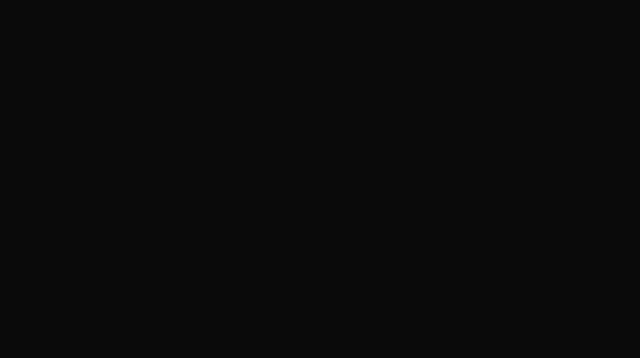
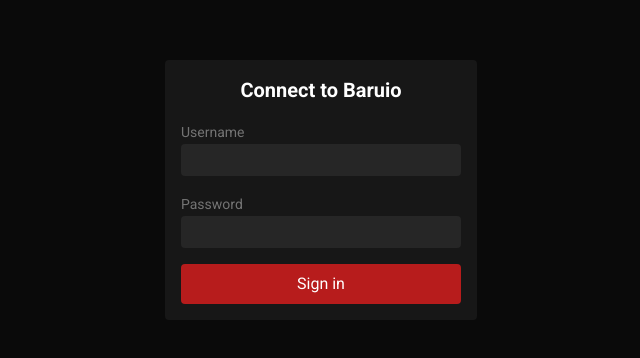
Before and after one commit to BARUIOM/baruiao, a Vue app: page /login in a window 1280 px wide. Before the commit this address had no page. Shown: the part 210-568 px from the top of the page, without its empty margins (319-959 px from the left). Built offline with nearby package versions, Linux system fonts and the light colour scheme.

Commit message:
Authentication layout

```diff
--- a/src/App.vue
+++ b/src/App.vue
@@ -1,4 +1,3 @@
 <template>
-    <router-view name="header"></router-view>
     <router-view></router-view>
 </template>
--- a/src/router.ts
+++ b/src/router.ts
@@ -1,7 +1,23 @@
 import { createRouter, createWebHistory } from 'vue-router';
 import type { RouteRecordRaw } from 'vue-router';
 
+import Home from '@/views/Home.vue';
+import Login from '@/views/Login.vue';
+
 const routes: RouteRecordRaw[] = [
+    {
+        path: '/',
+        component: Home,
+        beforeEnter: (to, from, next) => {
+            next({ name: 'login' });
+        },
+        children: [],
+    },
+    {
+        name: 'login',
+        path: '/login',
+        component: Login,
+    },
 ];
 
 export const router = createRouter({
--- /dev/null
+++ b/src/views/Home.vue
@@ -0,0 +1,4 @@
+<template>
+    <router-view name="header"></router-view>
+    <router-view></router-view>
+</template>
--- /dev/null
+++ b/src/views/Login.vue
@@ -0,0 +1,57 @@
+<script lang="ts" setup>
+import { ref } from 'vue';
+import { Forms } from '@/components/forms';
+
+const username = ref<string>('');
+const password = ref<string>('');
+</script>
+
+<script lang="ts">
+import { defineComponent } from 'vue';
+
+export default defineComponent({});
+</script>
+
+<template>
+    <main>
+        <div>
+            <div class="text-xl text-center font-bold">Connect to Baruio</div>
+
+            <Forms.TextField label="Username" v-model="username" />
+            <Forms.TextField label="Password" type="password" v-model="password" />
+
+            <Forms.Button>Sign in</Forms.Button>
+        </div>
+    </main>
+</template>
+
+<style lang="postcss" scoped>
+main {
+    @apply w-full h-full;
+    @apply flex justify-center items-center;
+    @apply p-4;
+
+    >div {
+        @apply w-full;
+        @apply flex flex-col;
+        @apply p-4 space-y-4;
+        @apply bg-neutral-900 rounded;
+
+        @media screen(sm) {
+            @apply w-1/2;
+        }
+
+        @media screen(md) {
+            @apply w-1/3;
+        }
+
+        @media screen(xl) {
+            @apply w-1/4;
+        }
+
+        @media screen(2xl) {
+            @apply w-1/6;
+        }
+    }
+}
+</style>
```
